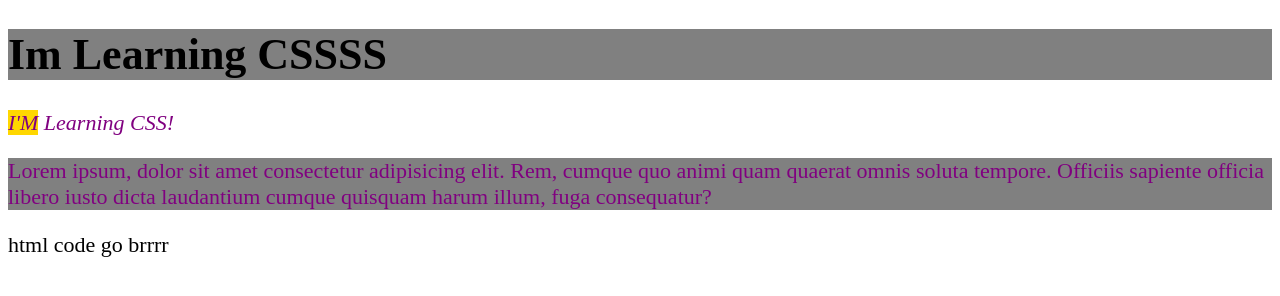
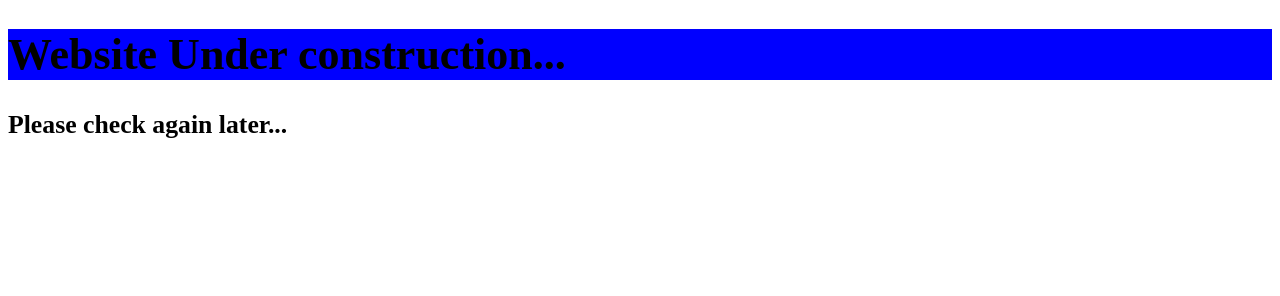
Before and after one commit to M0KAZ/M0KAZ-s-Website, a plain HTML site: page index.html in a window 1280 px wide. Drawn offline with Linux system fonts and the light colour scheme.

Commit message:
Update index.html

```diff
--- a/index.html
+++ b/index.html
@@ -4,12 +4,13 @@
     <link rel="stylesheet" href="css/style.css">
     <meta charset="UTF-8">
     <meta name="viewport" content="width=device-width, initial-scale=1.0">
-    <title>Document</title>
+    <meta name="description" content="Personal portfolio of Mohammed Karrar Aziz (MOKAZ)">
+    <meta name="author" content="Mohammed Karrar Aziz">
+    <link rel="icon" href="images/favicon.png">
+    <title>MOKAZ's Portfolio</title>
 </head>
 <body>
-
-    <h1 class="gray">Im Learning CSSSS</h1>
-    <p id="second"><span class="highlight">I'm</span> Learning CSS!</p>
-    <p class="gray">Lorem ipsum, dolor sit amet consectetur adipisicing elit. Rem, cumque quo animi quam quaerat omnis soluta tempore. Officiis sapiente officia libero iusto dicta laudantium cumque quisquam harum illum, fuga consequatur?</p>
+    <h1>Website Under construction...</h1>
+    <h3>Please check again later...</h3>
 </body>
-</html>html code go brrrr
+</html>
```
